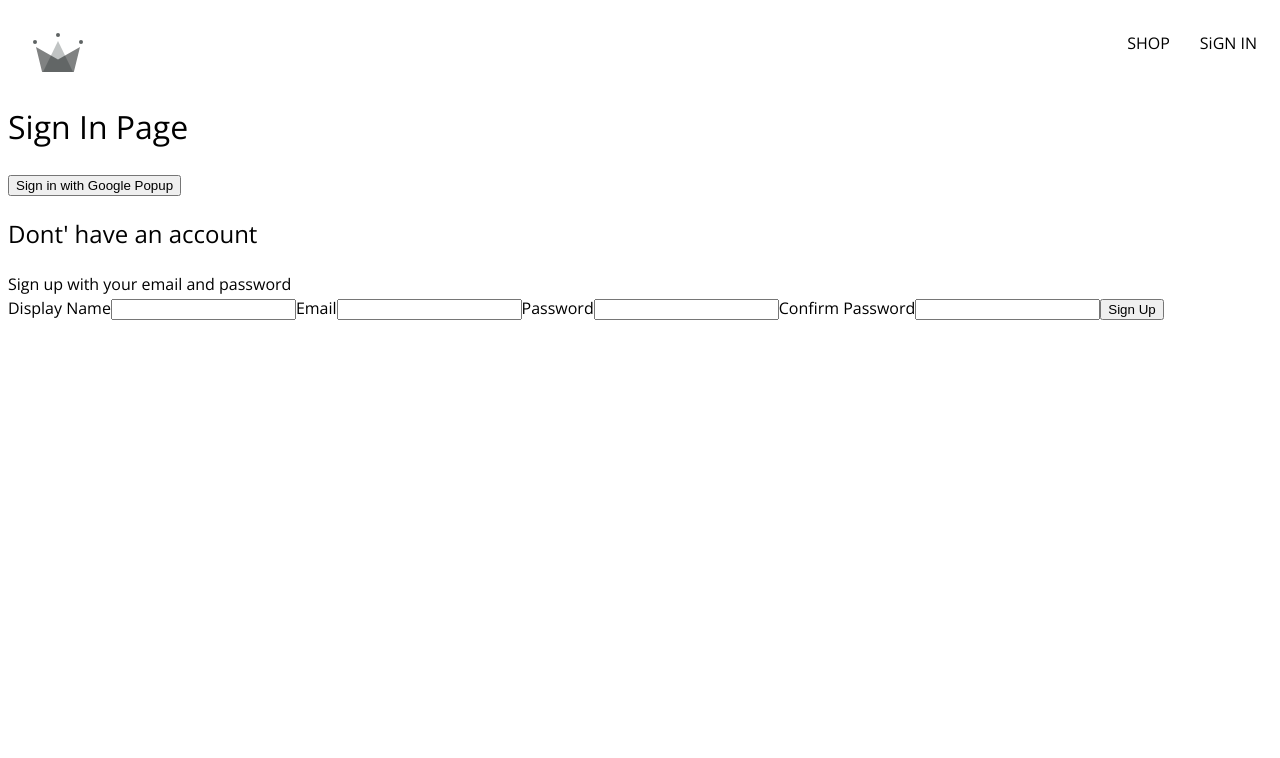
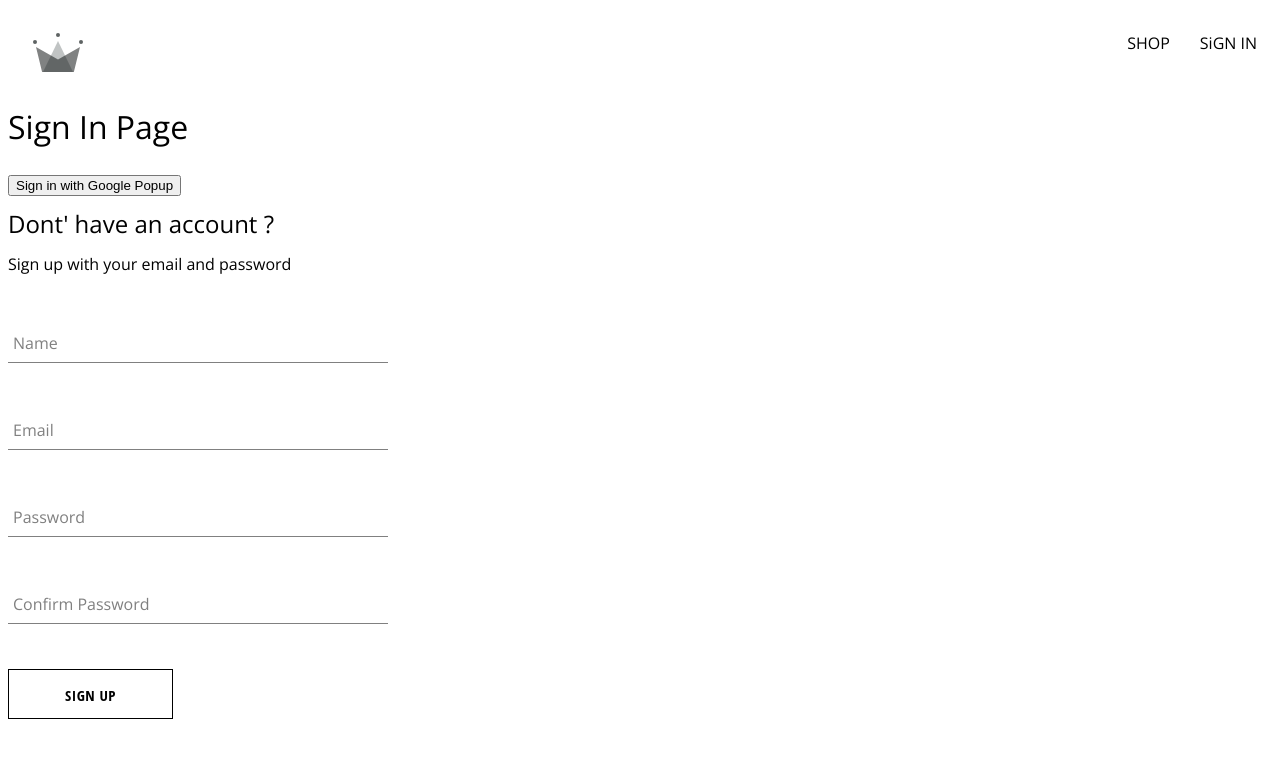
Before and after one commit to Pratikkk/Crown-Clothing, a React (Vite) app: page /sign-in in a window 1280 px wide. Shown: the top 758 px of the page. Built offline with nearby package versions, Linux system fonts and the light colour scheme.

Commit message:
created sign in, button components and added styles

```diff
--- /dev/null
+++ b/src/components/button/Button.jsx
@@ -0,0 +1,19 @@
+import "./button.scss";
+
+const BUTTON_TYPE_CLASSES = {
+  google: "google-sign-in",
+  inverted: "inverted",
+};
+
+export function Button({ children, buttonType, ...otherProps }) {
+  return (
+    <>
+      <button
+        className={`button-container ${BUTTON_TYPE_CLASSES[buttonType]}`}
+        {...otherProps}
+      >
+        {children}
+      </button>
+    </>
+  );
+}
--- /dev/null
+++ b/src/components/button/button.scss
@@ -0,0 +1,46 @@
+.button-container {
+  min-width: 165px;
+  width: auto;
+  height: 50px;
+  letter-spacing: 0.5px;
+  line-height: 50px;
+  padding: 0 35px 0 35px;
+  font-size: 15px;
+  background-color: black;
+  color: white;
+  text-transform: uppercase;
+  font-family: 'Open Sans Condensed', serif;
+  font-weight: bolder;
+  border: none;
+  cursor: pointer;
+  display: flex;
+  justify-content: center;
+
+  &:hover {
+    background-color: white;
+    color: black;
+    border: 1px solid black;
+  }
+
+  &.google-sign-in {
+    background-color: #4285f4;
+    color: white;
+
+    &:hover {
+      background-color: #357ae8;
+      border: none;
+    }
+  }
+
+  &.inverted {
+    background-color: white;
+    color: black;
+    border: 1px solid black;
+
+    &:hover {
+      background-color: black;
+      color: white;
+      border: none;
+    }
+  }
+}
--- /dev/null
+++ b/src/components/form-input/FormInput.jsx
@@ -0,0 +1,15 @@
+import "./form-input.scss";
+export function FormInput({ label, ...otherProps }) {
+  const { value, ...inputProps } = otherProps;
+
+  return (
+    <div className="form-input-container">
+      <input className="form-input" {...inputProps} />
+      {label && (
+        <label className={`${value.length ? "shrink" : ""} form-input-label`}>
+          {label}
+        </label>
+      )}
+    </div>
+  );
+}
--- /dev/null
+++ b/src/components/form-input/form-input.scss
@@ -0,0 +1,53 @@
+$sub-color: grey;
+$main-color: black;
+
+@mixin shrinkLabel {
+  top: -14px;
+  font-size: 12px;
+  color: $main-color;
+}
+
+.form-input-container {
+  position: relative;
+  margin: 45px 0;
+
+  .form-input {
+    background: white none;
+    color: $sub-color;
+    font-size: 18px;
+    padding: 10px 10px 10px 5px;
+    display: block;
+    width: 100%;
+    border: none;
+    border-radius: 0;
+    border-bottom: 1px solid $sub-color;
+    margin: 25px 0;
+
+    &:focus {
+      outline: none;
+    }
+
+    &:focus ~ .form-input-label {
+      @include shrinkLabel();
+    }
+  }
+
+  input[type='password'] {
+    letter-spacing: 0.3em;
+  }
+
+  .form-input-label {
+    color: $sub-color;
+    font-size: 16px;
+    font-weight: normal;
+    position: absolute;
+    pointer-events: none;
+    left: 5px;
+    top: 10px;
+    transition: 300ms ease all;
+
+    &.shrink {
+      @include shrinkLabel();
+    }
+  }
+}
--- a/src/components/sign-up/sign-up.jsx
+++ b/src/components/sign-up/sign-up.jsx
@@ -1,10 +1,12 @@
 import { useState } from "react";
-import PropTypes from "prop-types";
 
+import "./sign-up.scss";
+import { Button } from "../button/Button.jsx";
 import {
   createAuthUserWithEmailAndPassword,
   createUserDocumentFromAuth,
 } from "../../utils/firebase/firebase-utils";
+import { FormInput } from "../form-input/FormInput.jsx";
 
 const initialFormFields = {
   displayName: "",
@@ -61,44 +63,46 @@ const SignUp = () => {
   };
   return (
     <div className="sign-up-container">
-      <h2>Dont' have an account</h2>
+      <h2>Dont' have an account ?</h2>
       <span>Sign up with your email and password</span>
       <form onSubmit={handleSubmit}>
-        <label htmlFor="displayName">Display Name</label>
-        <input
+        <FormInput
           type="text"
+          label="Name"
           required
           onChange={handleChange}
           name="displayName"
           value={displayName}
         />
-        <label>Email</label>
-        <input
+        <FormInput
           type="email"
+          label="Email"
           required
           onChange={handleChange}
           name="email"
           value={email}
           autoComplete="email"
         />
-        <label>Password</label>
-        <input
+        <FormInput
           type="password"
+          label="Password"
           required
           onChange={handleChange}
           name="password"
           value={password}
           autoComplete="new-password"
         />
-        <label>Confirm Password</label>
-        <input
+        <FormInput
           type="password"
+          label="Confirm Password"
           required
           onChange={handleChange}
           name="confirmPassword"
           value={confirmPassword}
         />
-        <button type="submit">Sign Up</button>
+        <Button buttonType="inverted" type="submit">
+          Sign Up
+        </Button>
       </form>
     </div>
   );
```
